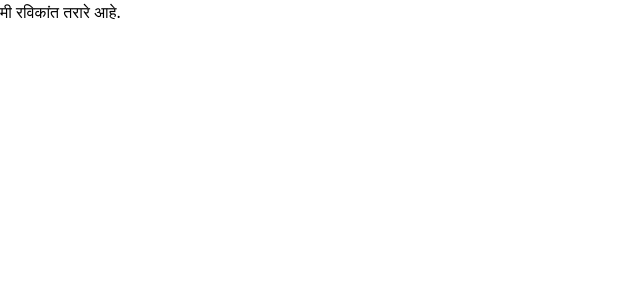
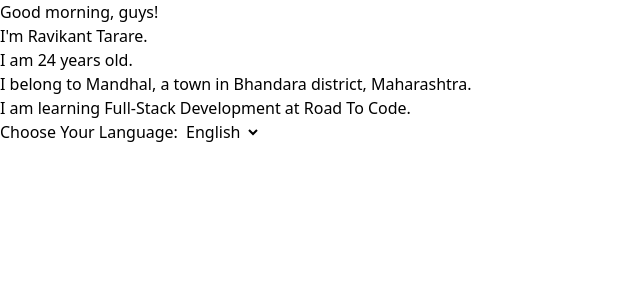
Before and after one commit to ravikanttarare95/internationalization-translate, a React (Vite) app: page / in a window 1280 px wide. Shown: the top 300 px of the page, without its empty margins (0-640 px from the left). Built offline with nearby package versions, Linux system fonts and the light colour scheme.

Commit message:
Basic Structure

```diff
--- a/src/utils/I18n.jsx
+++ b/src/utils/I18n.jsx
@@ -1,6 +1,7 @@
 import langMessages from "./lang.json";
 
-const I18n = (lang, message) => {
+const I18n = (message) => {
+  let lang = "en";
   return langMessages[lang][message];
 };
 export default I18n;
--- a/src/views/Home.jsx
+++ b/src/views/Home.jsx
@@ -1,7 +1,24 @@
 import I18n from "./../utils/I18n";
 
 function Home() {
-  return <>{I18n("mr", "nameMessage")}</>;
+  return (
+    <>
+      <h1>{I18n("greetingMessage")}</h1>
+      <h2>{I18n("nameMessage")}</h2>
+      <h3>{I18n("ageMessage")}</h3>
+      <h4>{I18n("cityMessage")}</h4>
+      <h5>{I18n("learningMessage")}</h5>
+
+      <label htmlFor="select-lang">Choose Your Language: </label>
+      <select name="select-lang" id="select-lang">
+        <option value="en" selected>
+          English
+        </option>
+        <option value="mr">Marathi</option>
+        <option value="hi">Hindi</option>
+      </select>
+    </>
+  );
 }
 
 export default Home;
--- a/vite.config.js
+++ b/vite.config.js
@@ -5,4 +5,8 @@ import tailwindcss from "@tailwindcss/vite";
 // https://vite.dev/config/
 export default defineConfig({
   plugins: [react(), tailwindcss()],
+  server: {
+    host: true,
+    port: 5173,
+  },
 });
```
